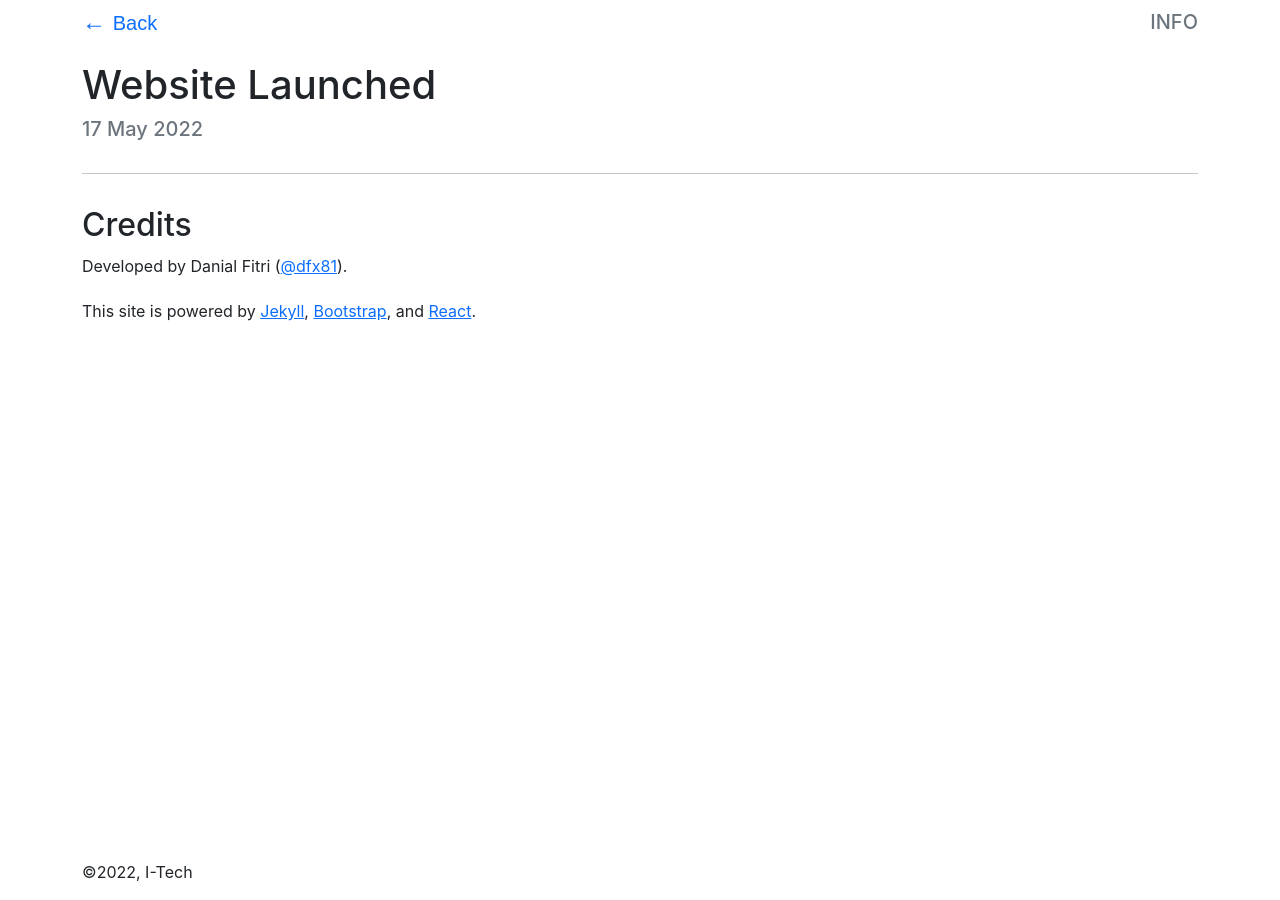
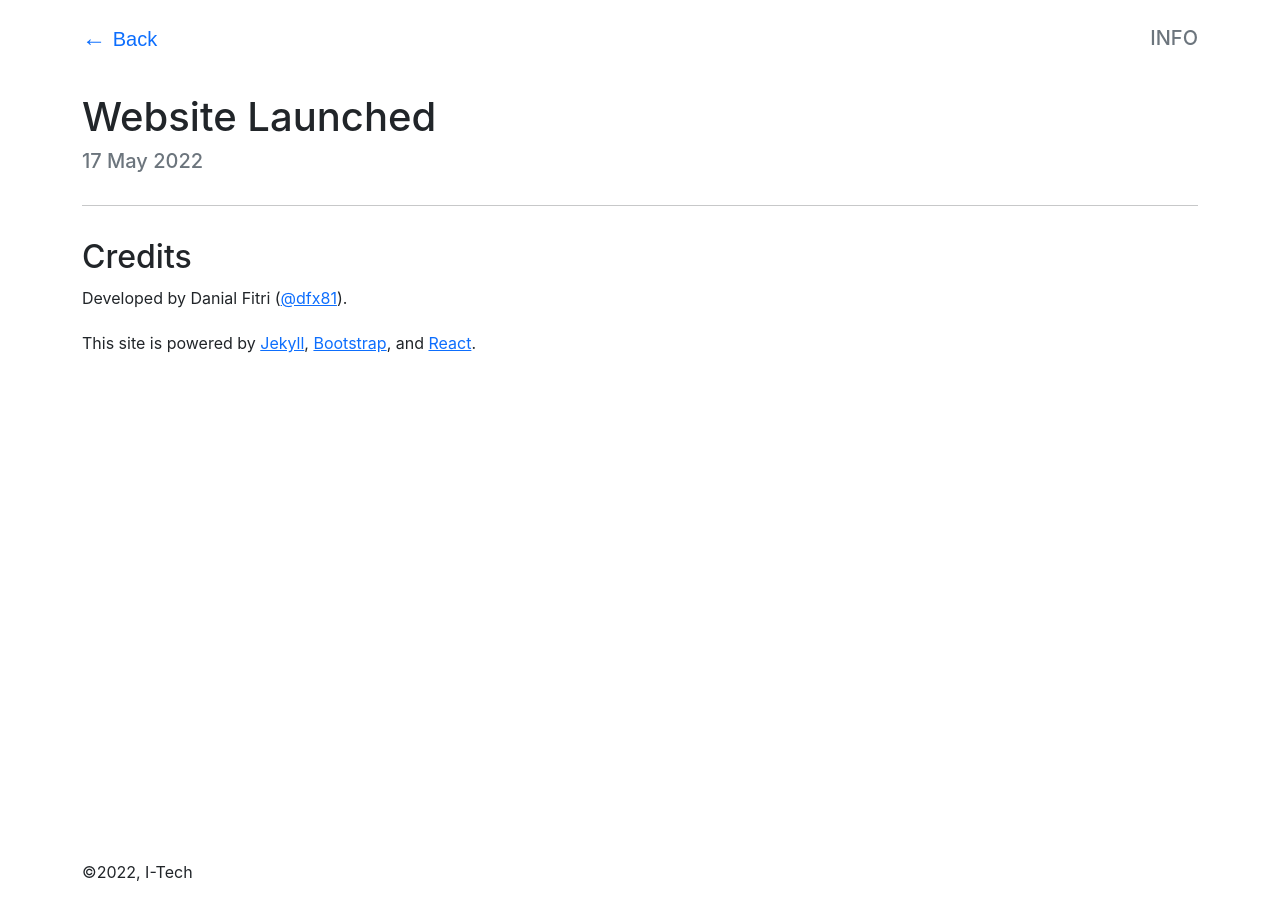
Before and after one commit to itech-uum/news, a Jekyll site: the page built from _posts/2022-05-17-website-launched.md, in a window 1280 px wide. Built offline with Jekyll 4.4.1, drawn with Linux system fonts in a browser that asks for light colours.

Commit message:
Add padding

```diff
--- a/_layouts/post.html
+++ b/_layouts/post.html
@@ -1,7 +1,7 @@
 ---
 layout: navbarless
 ---
-<div class="back mb-3">
+<div class="back mb-3 py-3">
     <nav class="navbar">
         <div>
             <a class="h5" href="/news">
```
